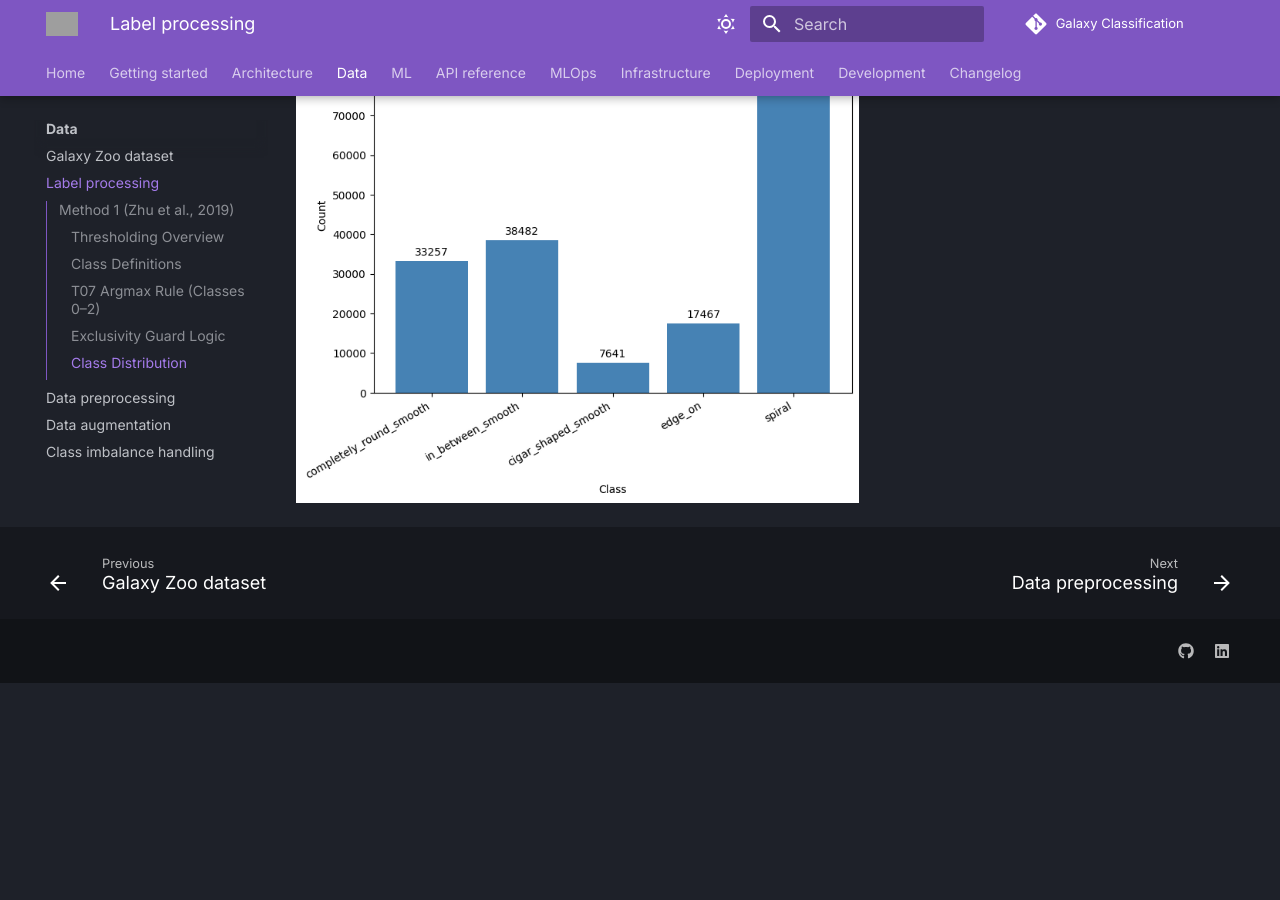
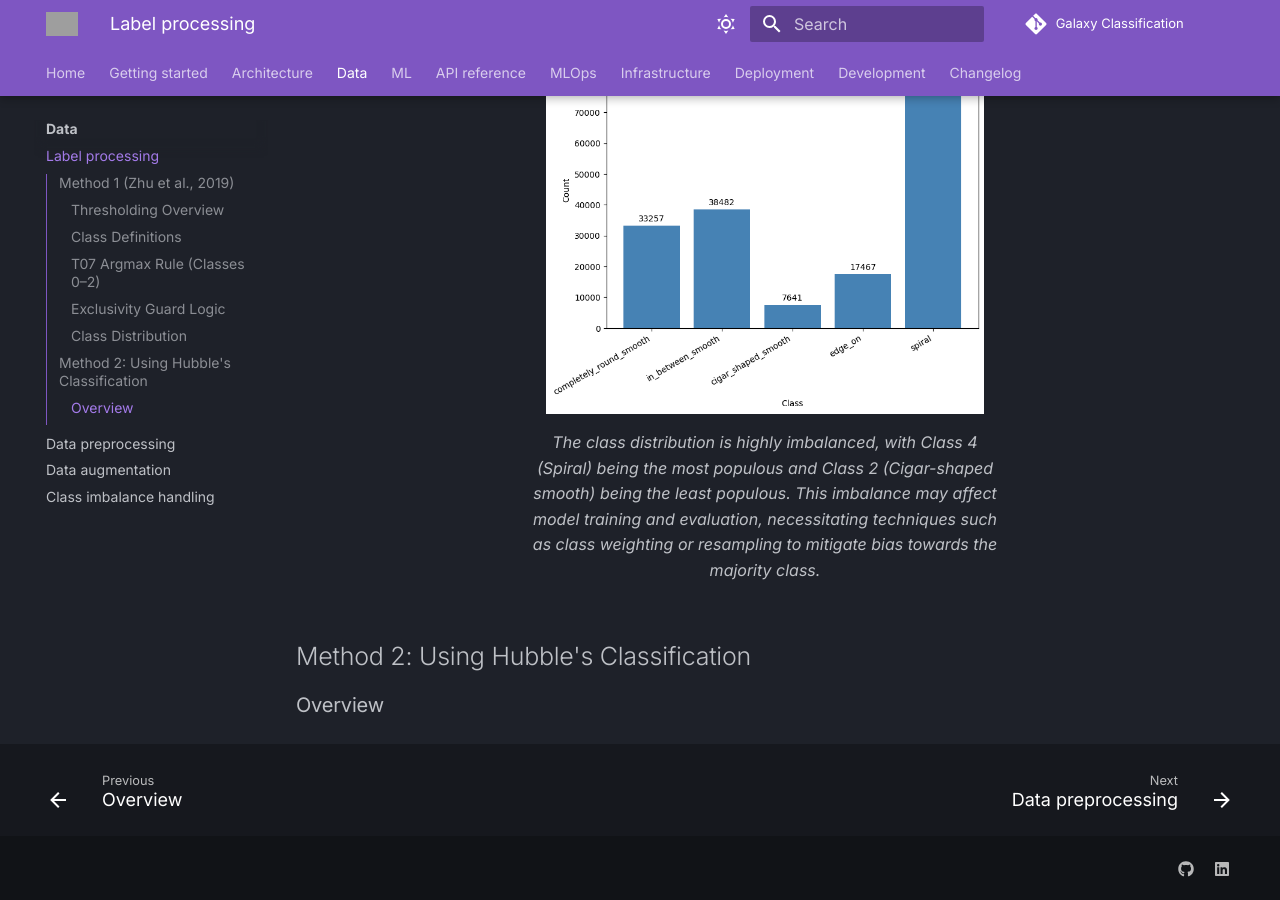
Before and after one commit to YubikNakarmi/galaxy-classification, an MkDocs documentation site: the page built from docs/docs/data/label-processing.md, in a window 1280 px wide and 900 px high, scrolled down 1551 px. Built offline with MkDocs 1.6.1 and Material for MkDocs 9.7.7, drawn with Linux system fonts in a browser that asks for light colours; comment, search, counter and statistics services are not loaded; the version menu is left out; before the commit the page ends 2234 px from its top, so only the background shows below that; grey boxes are pictures that could not be loaded.

```diff
--- a/docs/docs/data/index.md
+++ b/docs/docs/data/index.md
@@ -0,0 +1 @@
+# Galaxy Zoo 2 Dataset
--- a/docs/docs/data/label-processing.md
+++ b/docs/docs/data/label-processing.md
@@ -45,3 +45,9 @@ $$
 
 ### Class Distribution
 ![Figure 1: Class distribution for Method 1](../assets/class_distribution_1.png){align="center" width="60%"}
+/// caption
+The class distribution is highly imbalanced, with Class 4 (Spiral) being the most populous and Class 2 (Cigar-shaped smooth) being the least populous. This imbalance may affect model training and evaluation, necessitating techniques such as class weighting or resampling to mitigate bias towards the majority class.
+///
+
+## Method 2: Using Hubble's Classification
+### Overview
--- a/docs/mkdocs.yml
+++ b/docs/mkdocs.yml
@@ -146,7 +146,6 @@ nav:
 
   - Data:
       - Overview: data/index.md
-      - Galaxy Zoo dataset: data/galaxy-zoo.md
       - Label processing: data/label-processing.md
       - Data preprocessing: data/preprocessing.md
       - Data augmentation: data/augmentation.md
```
Also changed, not shown: docs/docs/data/galaxy-zoo.md (deleted), 2 other files.
